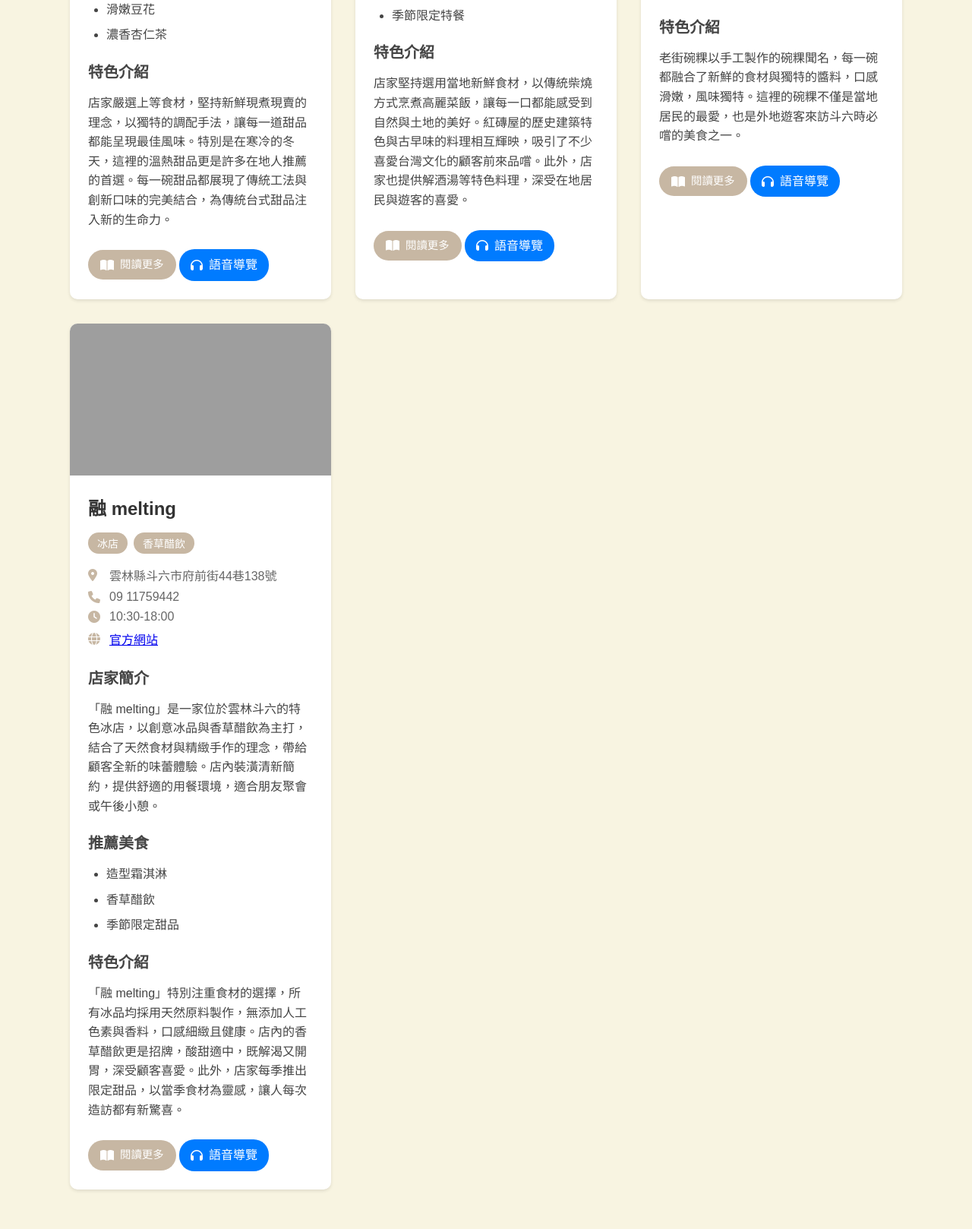
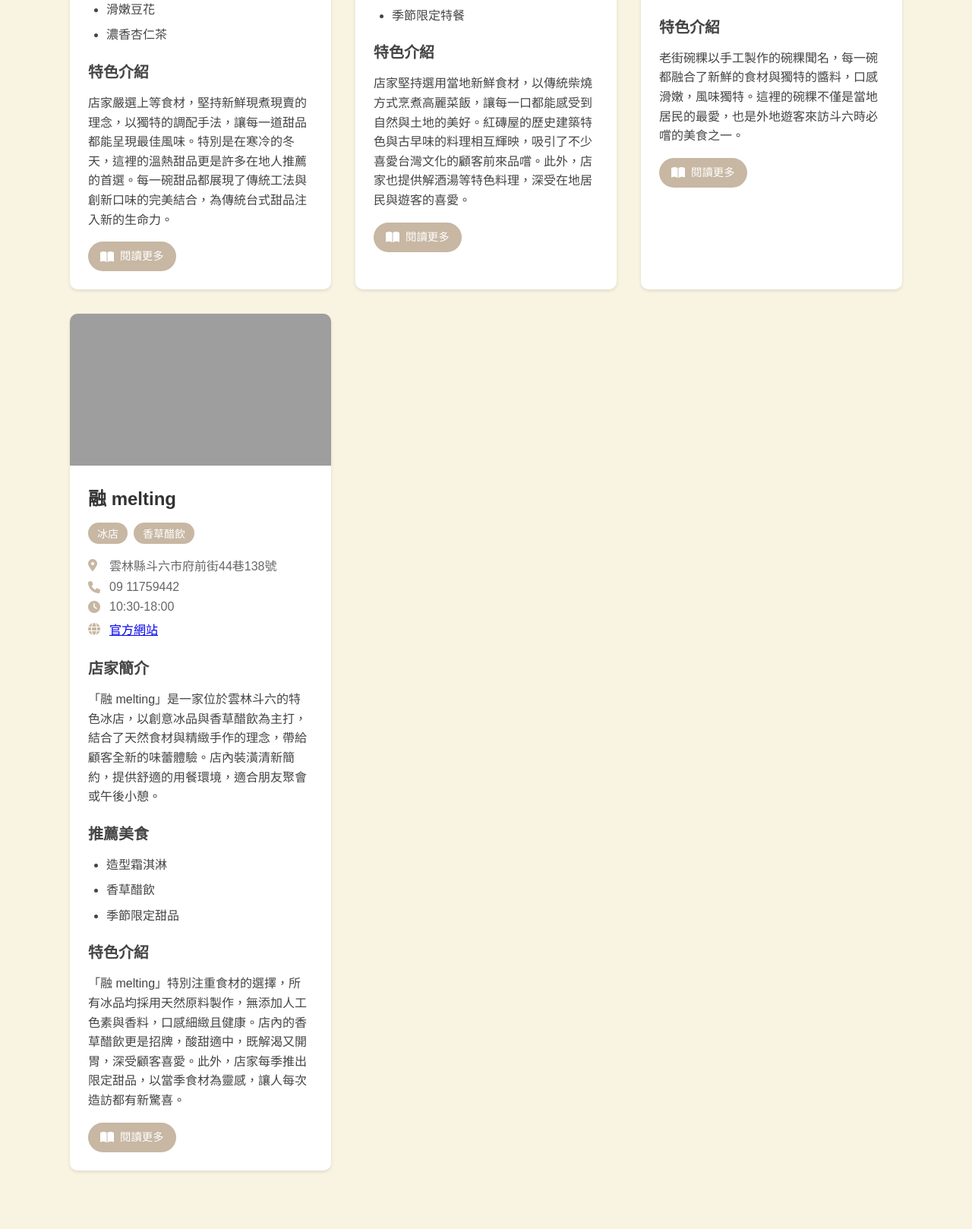
Before and after one commit to saya-wu/yunlin_shop_map, a Flask app: page /food in a window 1280 px wide. Shown: the part 1169-2787 px from the top of the page at 76% size. After the commit the page ends 2712 px from the top, so only its background shows below. Run offline with Flask 3, Linux system fonts and the light colour scheme; some web fonts are replaced; grey boxes are pictures that could not be loaded.

Commit message:
fix: 刪除多餘的語音導覽按鈕

```diff
--- a/templates/food.html
+++ b/templates/food.html
@@ -73,12 +73,6 @@
                         <span>閱讀更多</span>
                     </a>
                     {% endif %}
-                    {% if item.audio %}
-                    <a href="{{ url_for('audio_guide', category='food', item_name=item.id) }}" class="audio-btn">
-                        <i class="fas fa-headphones"></i>
-                        <span>語音導覽</span>
-                    </a>
-                    {% endif %}
                 </div>
             </div>
         </div>
```
